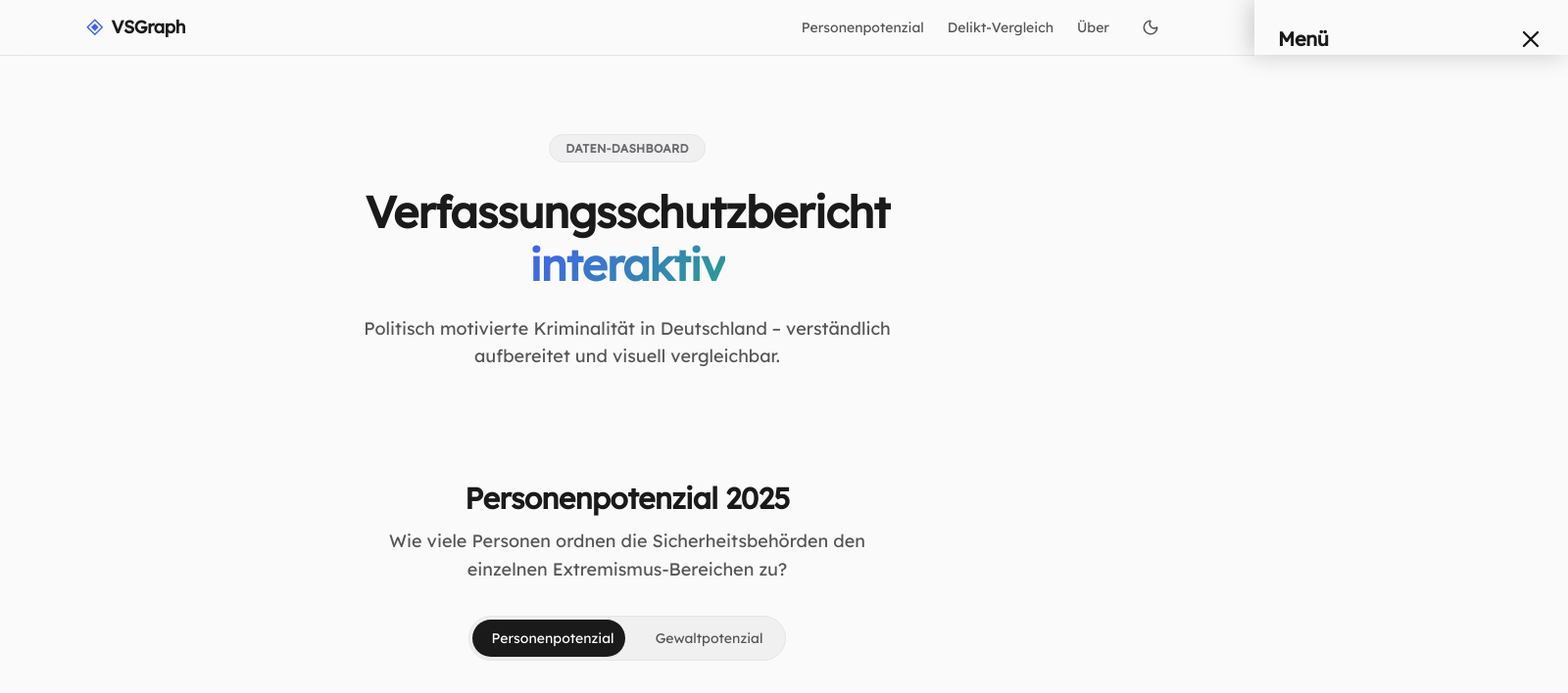
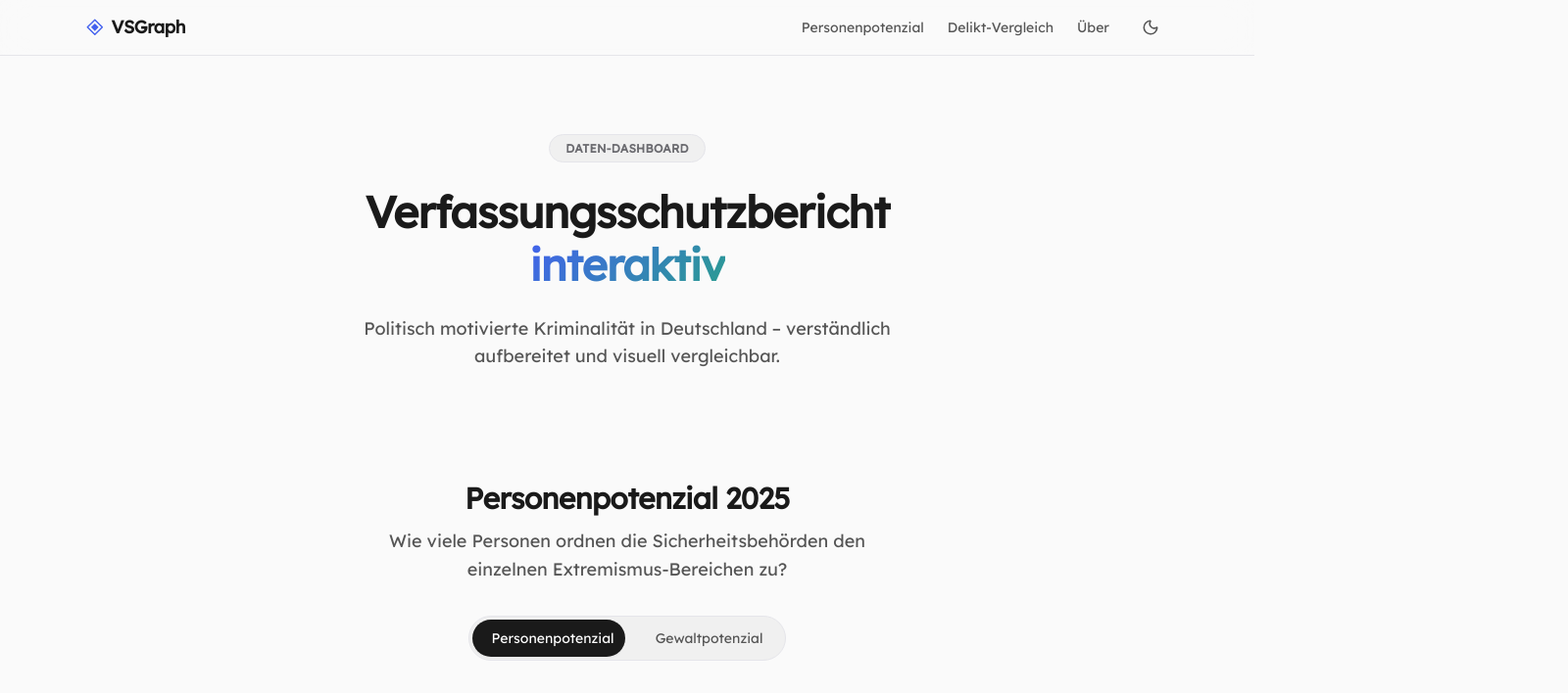
Before and after one commit to dstN/vsgraph, a Next.js app: page / in a window 1280 px wide. Shown: the top 708 px of the page at 98% size, 1600 px wide, since content can reach past the window. Built offline with nearby package versions, Linux system fonts and the light colour scheme.

Commit message:
Remove focusable offcanvasLinks from DOM

```diff
--- a/src/components/layout/Header.tsx
+++ b/src/components/layout/Header.tsx
@@ -66,8 +66,9 @@ export default function Header() {
       )}
 
       {/* Mobile Offcanvas Menu */}
+      {isMobileMenuOpen && (
         <div
-        className={`offcanvasMenu ${isMobileMenuOpen ? "open" : ""}`}
+          className="offcanvasMenu open"
           role="dialog"
           aria-modal="true"
           aria-label="Mobile Navigation"
@@ -99,6 +100,7 @@ export default function Header() {
             </div>
           </nav>
         </div>
+      )}
     </header>
   );
 }
```
Lines whose indentation alone changed are shown as unchanged.
